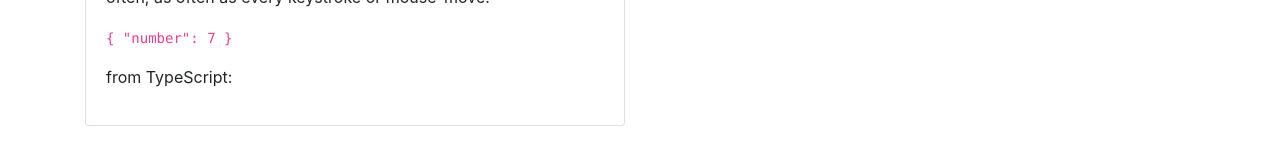
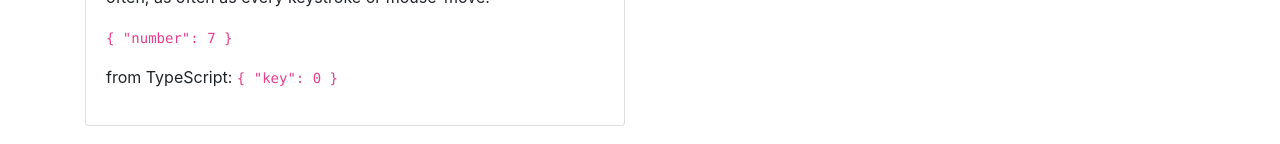
Before and after one commit to itenium-be/Angular-Series, an Angular app in the folder angular-pipes/: page / in a window 1280 px wide. Shown: the part 225-369 px from the top of the page. Built offline with nearby package versions, Linux system fonts and the light colour scheme.

Commit message:
standalone components vs app DI

```diff
--- a/angular-pipes/src/app/app.component.ts
+++ b/angular-pipes/src/app/app.component.ts
@@ -1,5 +1,5 @@
 import { KeyValue, JsonPipe, CurrencyPipe, CommonModule } from '@angular/common';
-import { Component, inject } from '@angular/core';
+import { Component } from '@angular/core';
 import { RouterOutlet } from '@angular/router';
 import { Observable } from 'rxjs';
 import { PanelComponent } from './panel/panel.component';
@@ -37,8 +37,9 @@ export class AppComponent {
     setInterval(() => observer.next(new Date().toString()), 1000);
   });
 
-  jsonOutput: string = '';
-  constructor() {
-
+  jsonOutput: string;
+  constructor(jp: JsonPipe, cp: CurrencyPipe) {
+    this.jsonOutput = jp.transform({key: 0});
+    console.log('CurrencyPipe from AppComponent ctor', cp.transform(450.657, 'EUR', 'symbol', '0.2-2', 'fr'));
   }
 }
```
Also changed, not shown: angular-pipes/src/app/app.config.ts (+6 -1 lines).
